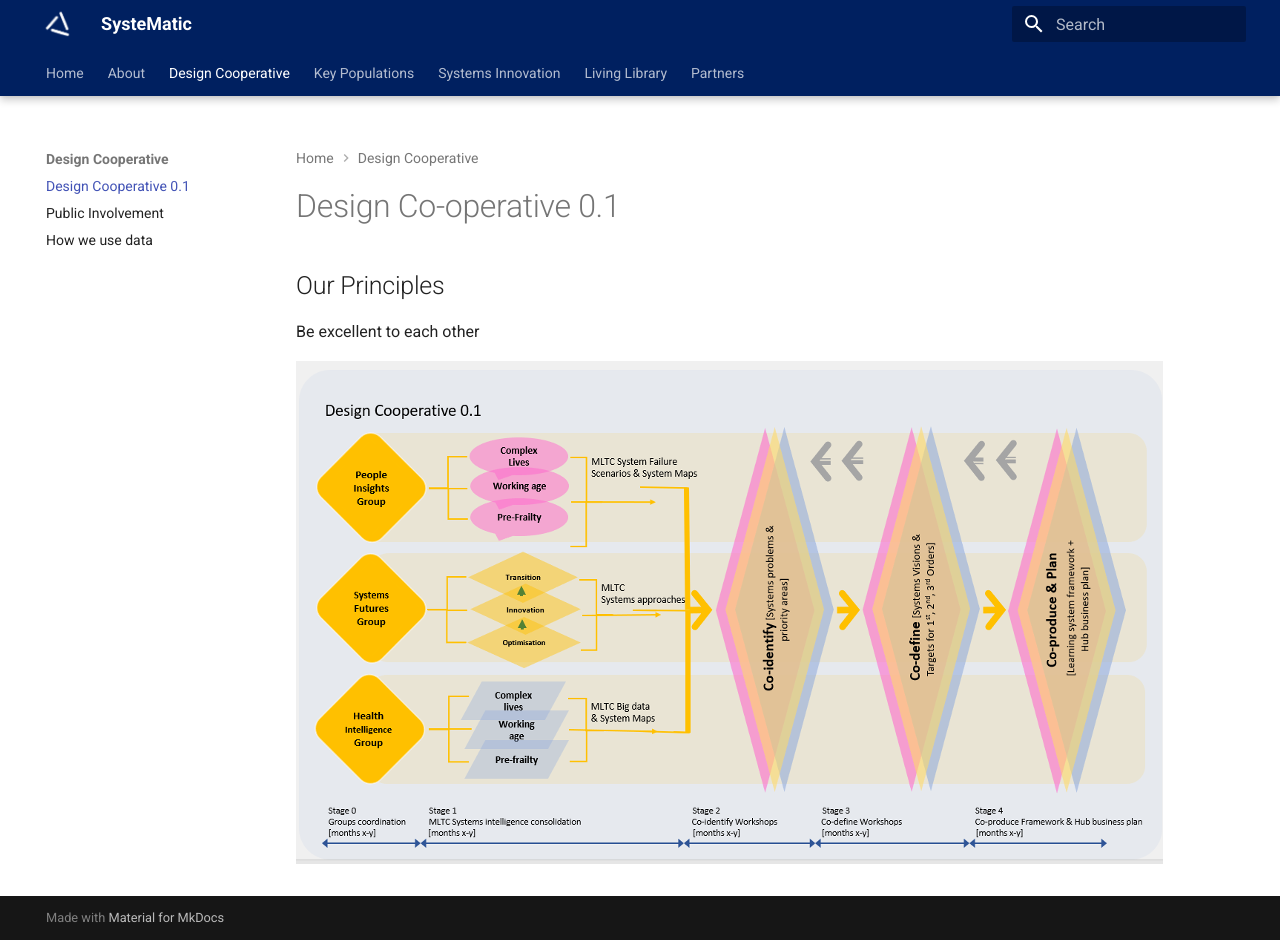
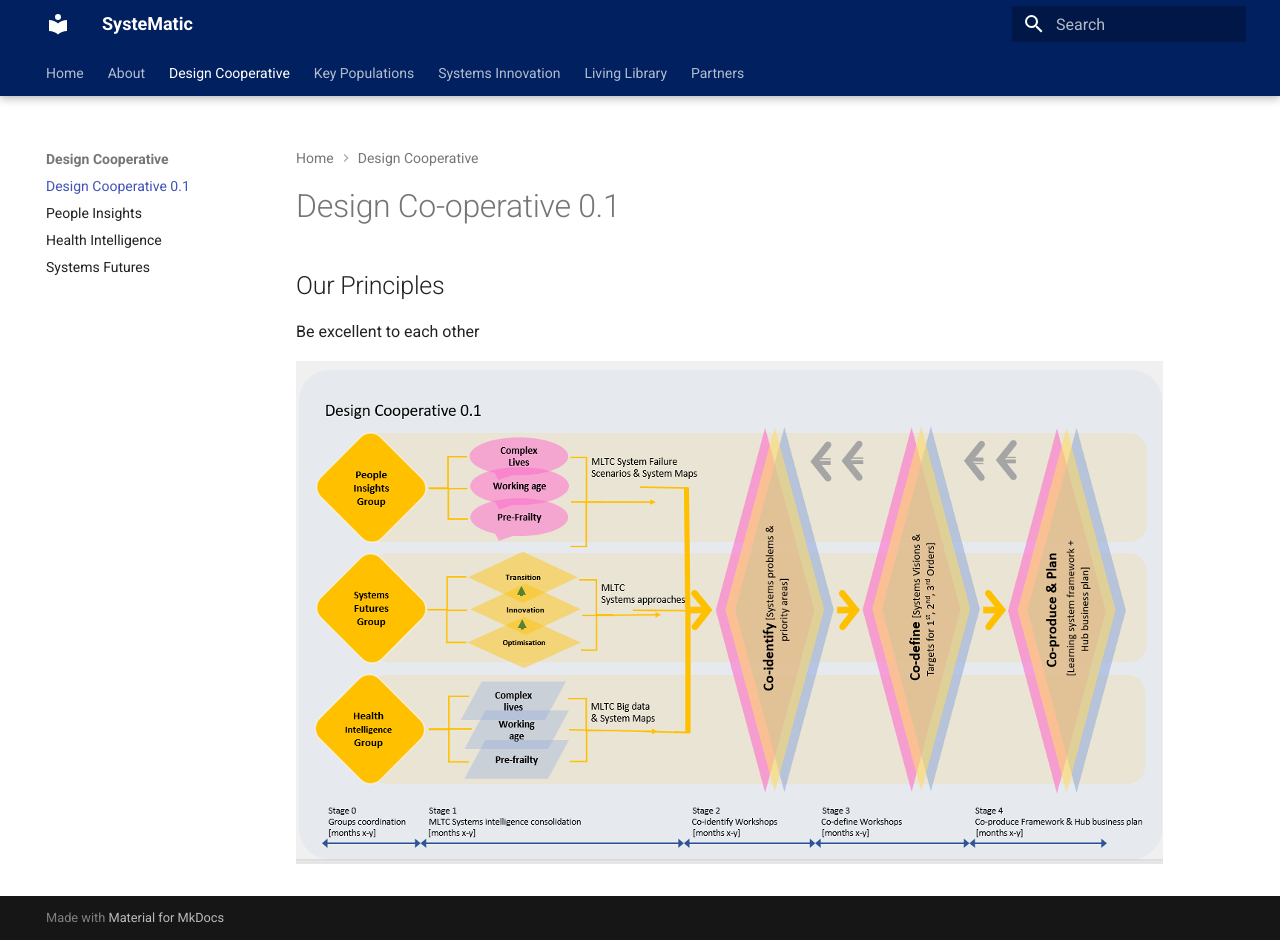
Before and after one commit to systematic-uol/systematic-uol.github.io, an MkDocs documentation site: the page built from docs/design-cooperative/design-coop1.md, in a window 1280 px wide and 940 px high. Built offline with MkDocs 1.6.1 and Material for MkDocs 9.7.7, drawn with Linux system fonts in a browser that asks for light colours.

Commit message:
Update mkdocs.yml

```diff
--- a/mkdocs.yml
+++ b/mkdocs.yml
@@ -4,8 +4,9 @@ nav:
   - About: 'about.md'
   - 'Design Cooperative':
     - 'Design Cooperative 0.1': 'design-cooperative/design-coop1.md'
-    - 'Public Involvement': 'design-cooperative/public-engagement.md'
-    - 'How we use data': 'design-cooperative/how-we-use-data.md'
+    - 'People Insights': 'design-cooperative/people-insights'
+    - 'Health Intelligence': 'design-cooperative/health-intelligence'
+    - 'Systems Futures': 'design-cooperative/systems-futures'
   - 'Key Populations':
     - 'Children and Families': 'key-populations/children-and-families.md'
     - 'Working Lives': 'key-populations/working-lives.md'
@@ -17,7 +18,6 @@ theme:
   name: material
   palette:
     scheme: systematic
-  logo: assets/basic-logo.png
   features:
     - navigation.tabs
     - navigation.tabs.sticky
```
